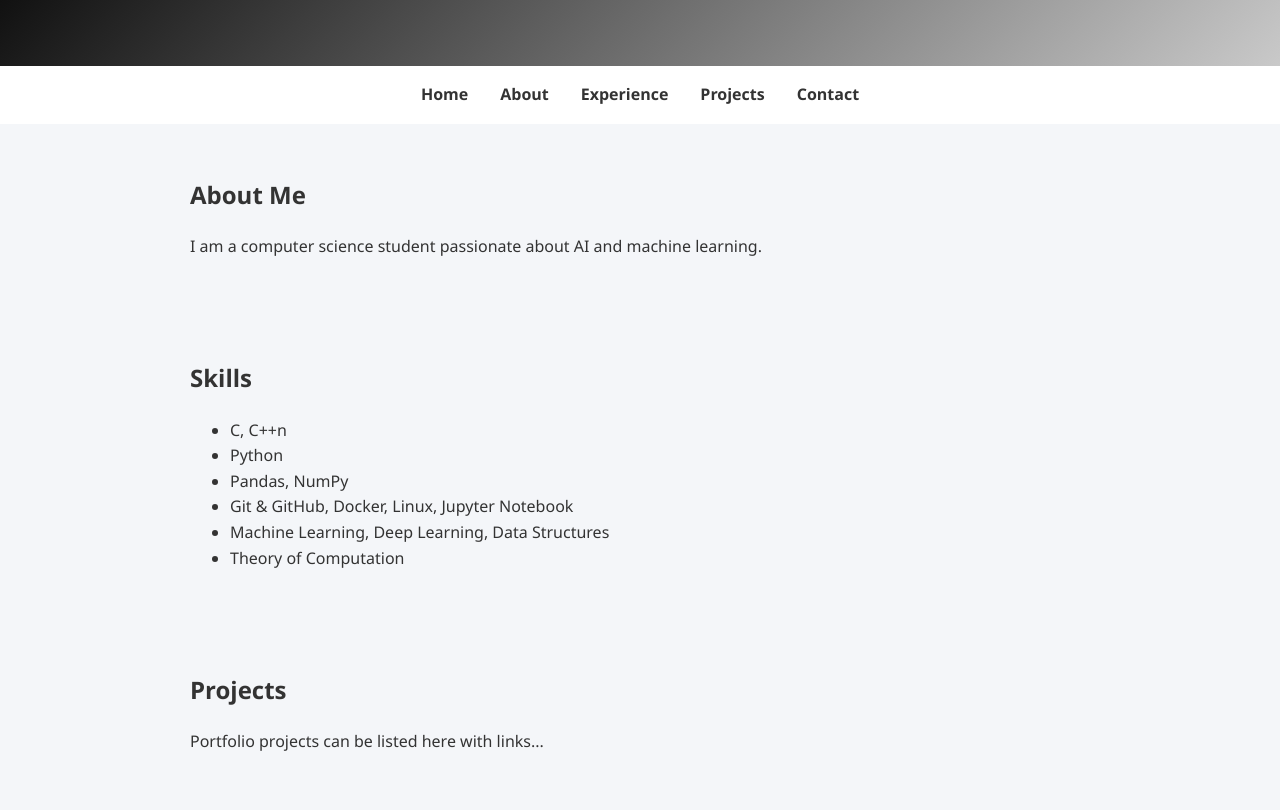
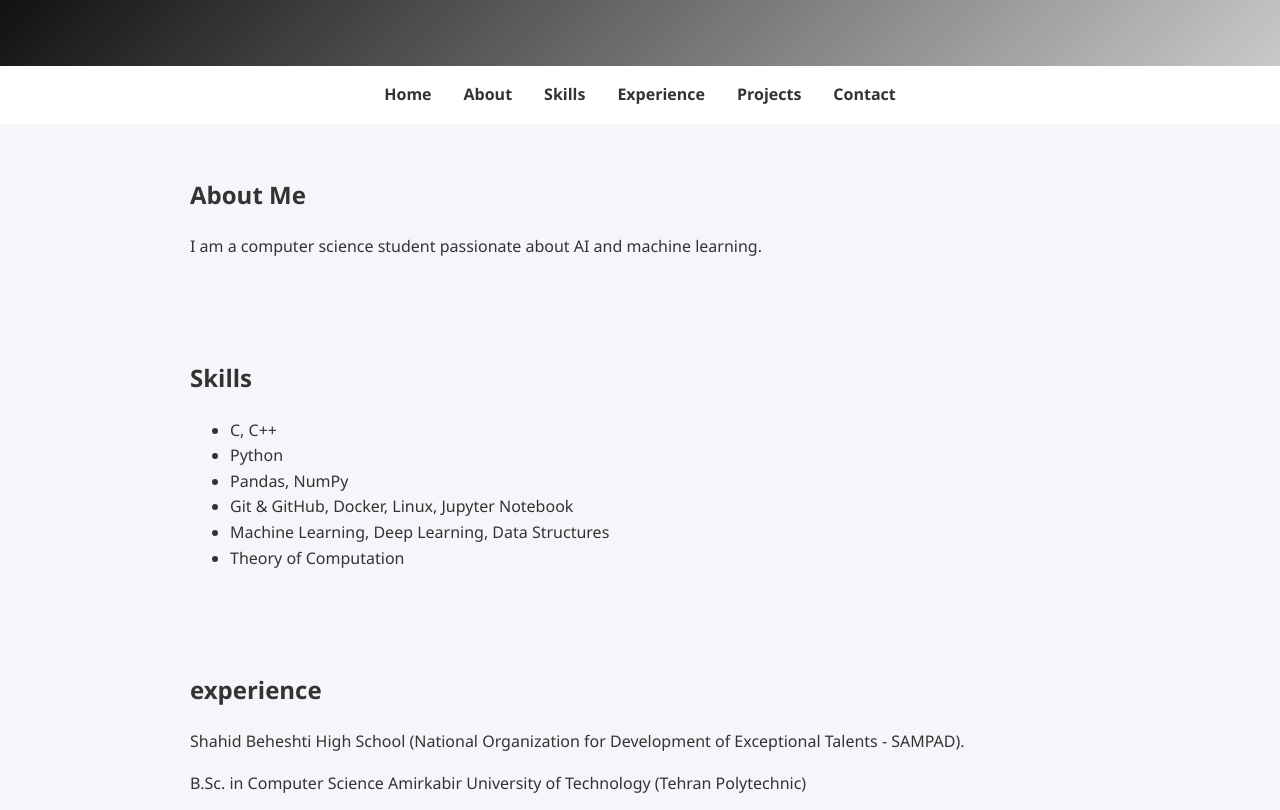
Before and after one commit to moheiman1/Personal-Portfolio-Website-Project, a plain HTML site: page index.html in a window 1280 px wide. Shown: the part 124-934 px from the top of the page. Drawn offline with Linux system fonts and the light colour scheme; files that its build step writes are made by us from their sources.

Commit message:
chor: eddit Experience section

```diff
--- a/index.html
+++ b/index.html
@@ -15,6 +15,7 @@
   <nav>
     <a href="#home">Home</a>
     <a href="#about me">About</a>
+    <a href="#skills">Skills</a>
     <a href="#experience">Experience</a>
     <a href="#projects">Projects</a>
     <a href="#contact">Contact</a>
@@ -28,7 +29,7 @@
   <section id="skills">
     <h2>Skills</h2>
     <ul>
-      <li>C, C++n</li>
+      <li>C, C++</li>
       <li>Python</li>
       <li>Pandas, NumPy</li>
       <li>Git & GitHub, Docker, Linux, Jupyter Notebook</li>
@@ -36,6 +37,12 @@
       <li>Theory of Computation</li>
     </ul>
   </section>
+
+  <section id="Experience">
+    <h2>experience</h2>
+    <p>Shahid Beheshti High School (National Organization for Development of Exceptional Talents - SAMPAD).</p>
+    <p>B.Sc. in Computer Science
+Amirkabir University of Technology (Tehran Polytechnic)</p>
 
   <section id="projects">
     <h2>Projects</h2>
```
